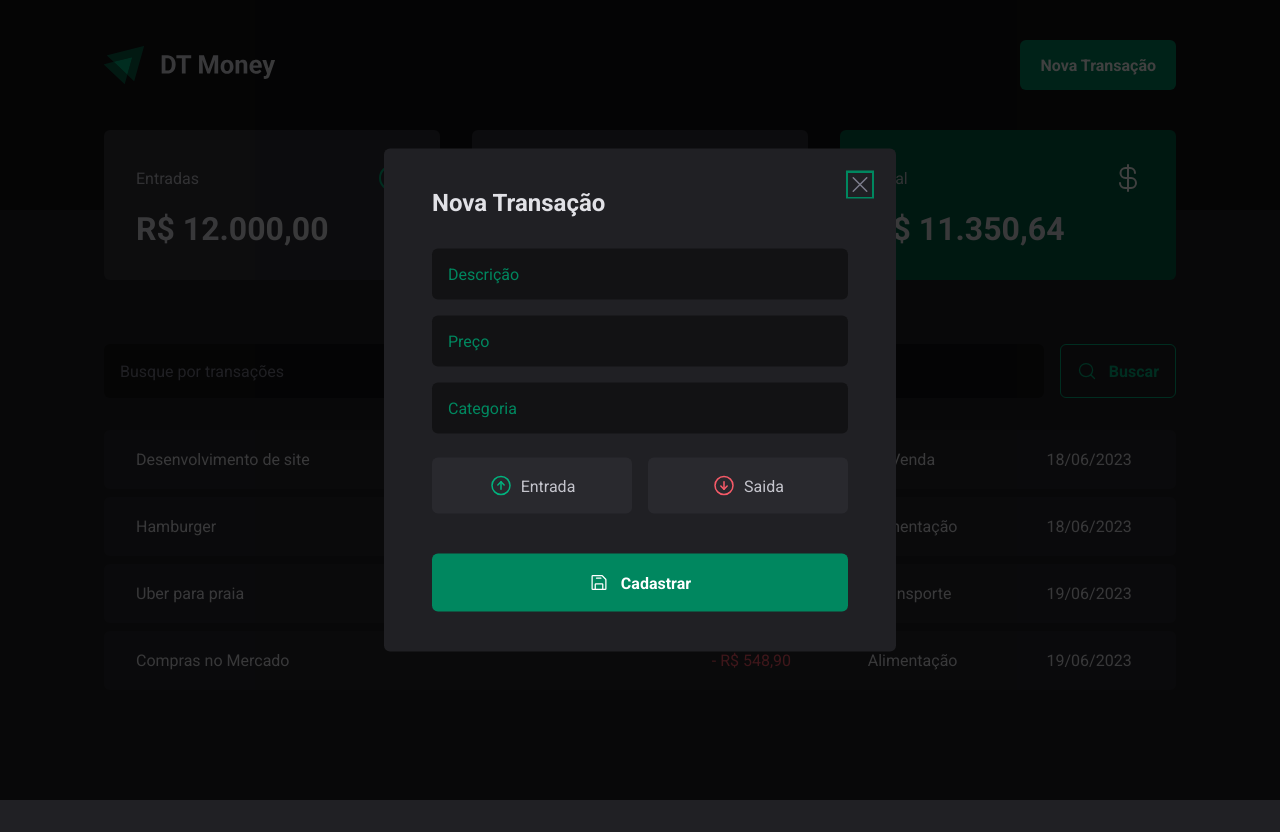
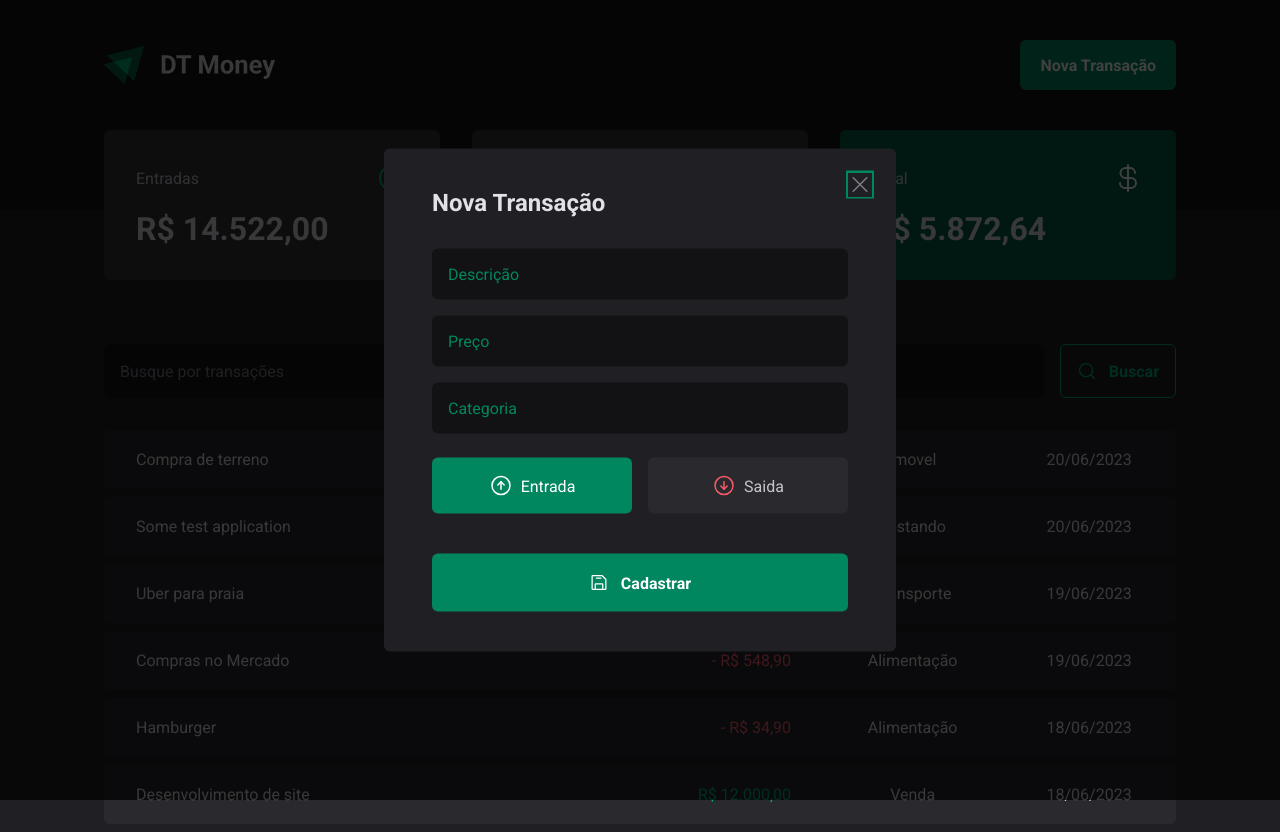
Before and after one commit to domzinhuu/03-dt-money-ignite, a React (Vite) app: page / in a window 1280 px wide. Both pictures are taken after a click on the button "Nova Transação". Before the commit the page ends 800 px from the top, so only its background shows below. Built offline with nearby package versions, Linux system fonts and the light colour scheme; data requests are answered from the project's data file.

Commit message:
feat: ajustando os custom fields de transaction type para salvar no formulario

```diff
--- a/server.json
+++ b/server.json
@@ -31,6 +31,22 @@
       "category": "Alimentação",
       "price": 548.9,
       "createdAt": "2023-06-19T16:25:16.723Z"
+    },
+    {
+      "description": "Some test application",
+      "category": "Testando",
+      "price": 2522,
+      "type": "income",
+      "createdAt": "2023-06-20T22:30:48.453Z",
+      "id": 5
+    },
+    {
+      "description": "Compra de terreno",
+      "category": "Imovel",
+      "price": 8000,
+      "type": "outcome",
+      "createdAt": "2023-06-20T23:01:29.343Z",
+      "id": 6
     }
   ]
 }
--- a/src/components/NewTransactionModal/index.tsx
+++ b/src/components/NewTransactionModal/index.tsx
@@ -14,14 +14,16 @@ import {
   X,
 } from "phosphor-react";
 import * as z from "zod";
-import { useForm } from "react-hook-form";
+import { Controller, useForm } from "react-hook-form";
 import { zodResolver } from "@hookform/resolvers/zod";
+import { api } from "../../lib/axios";
+import { asyncRequestSimulate } from "../../utils/functions";
 
 const newTransactionFormSchema = z.object({
   description: z.string(),
-  price: z.number(),
+  price: z.number({ coerce: true }),
   category: z.string(),
-  /* type: z.enum(["income", "outcome"]), */
+  type: z.string(),
 });
 
 type NewTransactionFormInputs = z.infer<typeof newTransactionFormSchema>;
@@ -30,12 +32,27 @@ export function NewTransactionModal() {
   const {
     register,
     handleSubmit,
+    control,
+    reset,
     formState: { isSubmitting },
   } = useForm<NewTransactionFormInputs>({
     resolver: zodResolver(newTransactionFormSchema),
+    defaultValues: { type: "income" },
   });
 
-  async function handleCreateNewTransaction(data: NewTransactionFormInputs) {}
+  async function handleCreateNewTransaction(data: NewTransactionFormInputs) {
+    const { description, category, price, type } = data;
+    await asyncRequestSimulate();
+
+    await api.post("/transactions", {
+      description,
+      category,
+      price,
+      type,
+      createdAt: new Date(),
+    });
+    reset();
+  }
 
   return (
     <Dialog.Portal>
@@ -68,7 +85,16 @@ export function NewTransactionModal() {
             required
           />
 
-          <TransactionType>
+          <Controller
+            control={control}
+            name="type"
+            render={({ field }) => {
+              console.log(field);
+              return (
+                <TransactionType
+                  onValueChange={field.onChange}
+                  value={field.value}
+                >
                   <TransactionTypeButton variant="income" value="income">
                     <ArrowCircleUp size={24} /> Entrada
                   </TransactionTypeButton>
@@ -77,6 +103,9 @@ export function NewTransactionModal() {
                     <ArrowCircleDown size={24} /> Saida
                   </TransactionTypeButton>
                 </TransactionType>
+              );
+            }}
+          />
 
           <button disabled={isSubmitting} type="submit">
             {isSubmitting && <CirclesFour className="loading" size={20} />}
--- a/src/contexts/TransactionContext.tsx
+++ b/src/contexts/TransactionContext.tsx
@@ -29,6 +29,8 @@ export function TransactionsProvider({ children }: TransactionsProviderProps) {
     const response = await api.get("/transactions", {
       params: {
         q: query,
+        _sort: "createdAt",
+        _order: "DESC",
       },
     });
 
```
Lines whose indentation alone changed are shown as unchanged.
